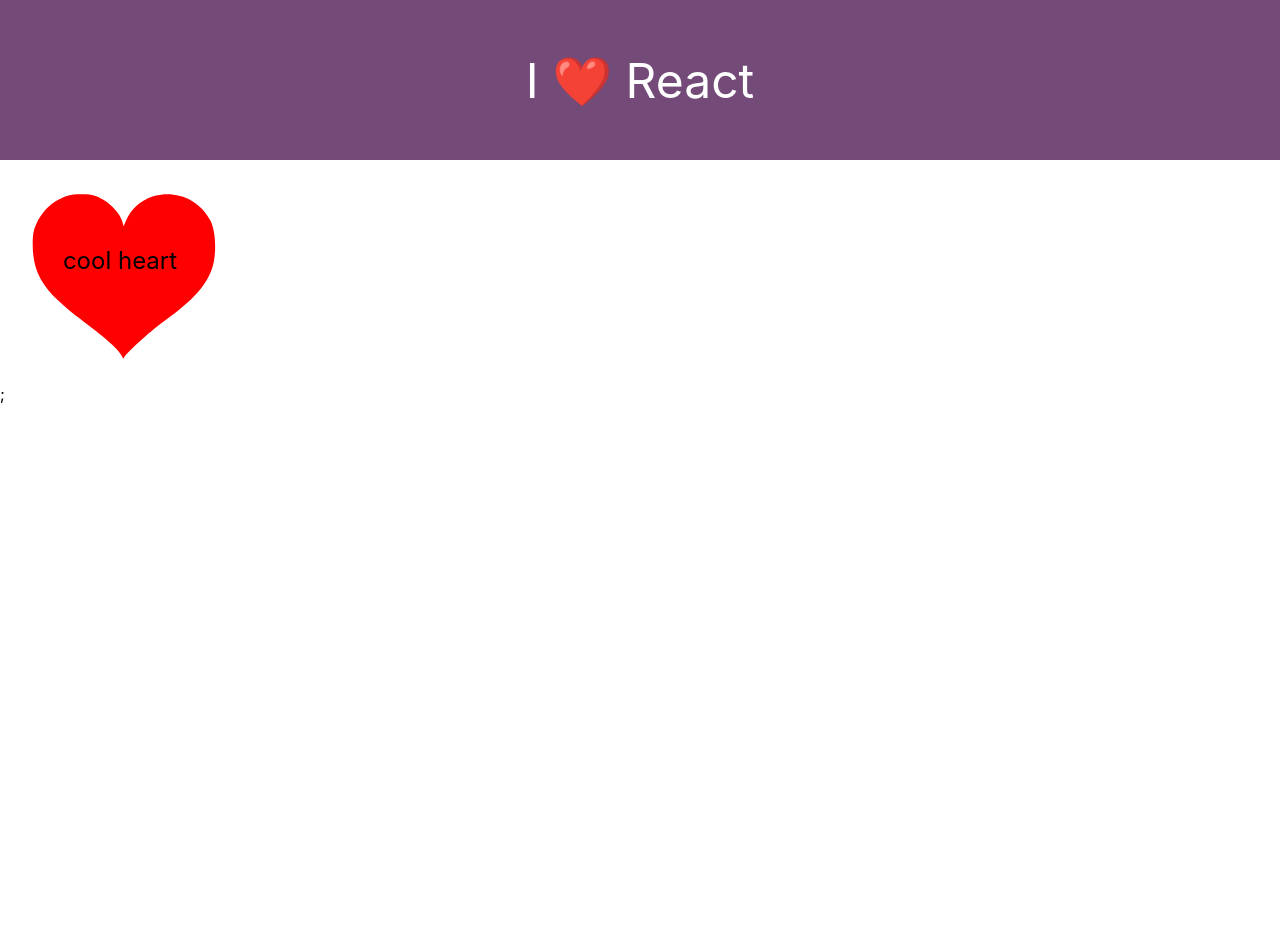
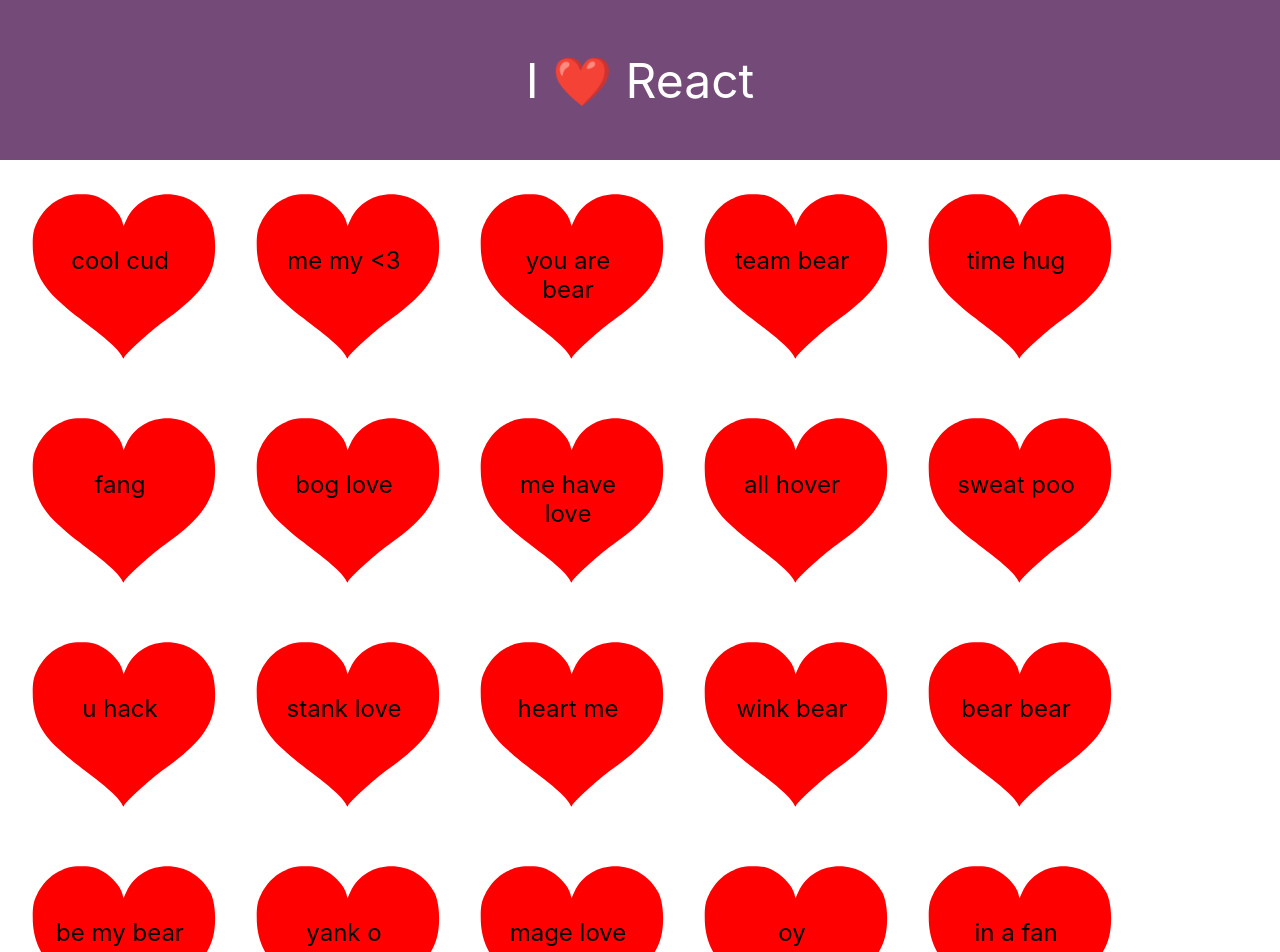
Before and after one commit to fgarciadp/i-heart-react, a React (Create React App) app: page / in a window 1280 px wide. Shown: the top 952 px of the page. Before the commit the page ends 800 px from the top, so only its background shows below. Built offline with nearby package versions, Linux system fonts and the light colour scheme.

Commit message:
Created HeartsList.js

```diff
--- a/src/App.js
+++ b/src/App.js
@@ -1,6 +1,6 @@
 import './App.css';
 import Header from './components/Header';
-import Heart from './components/Heart';
+import HeartsList from './components/HeartsList';
 
 
 const message = 'cool heart';
@@ -10,7 +10,7 @@
   return (
     <>
       <Header/>
-      <Heart msg={message} />;
+      <HeartsList />;
     </>
   );
 };
--- a/src/components/HeartsList.js
+++ b/src/components/HeartsList.js
@@ -0,0 +1,36 @@
+import Heart from "./Heart";
+
+const messages = [
+    'cool cud',
+    'me my <3',
+    'you are bear',
+    'team bear',
+    'time hug',
+    'fang',
+    'bog love',
+    'me have love',
+    'all hover',
+    'sweat poo',
+    'u hack',
+    'stank love',
+    'heart me',
+    'wink bear',
+    'bear bear',
+    'be my bear',
+    'yank o way',
+    'mage love',
+    'oy',
+    'in a fan'
+];
+
+const HeartsList = () => {
+    return (
+        <div className="hearts-container">
+            {messages.map((message) => (
+                <Heart msg={message}/>
+            ))}
+        </div>
+    );
+};
+
+export default HeartsList
```
